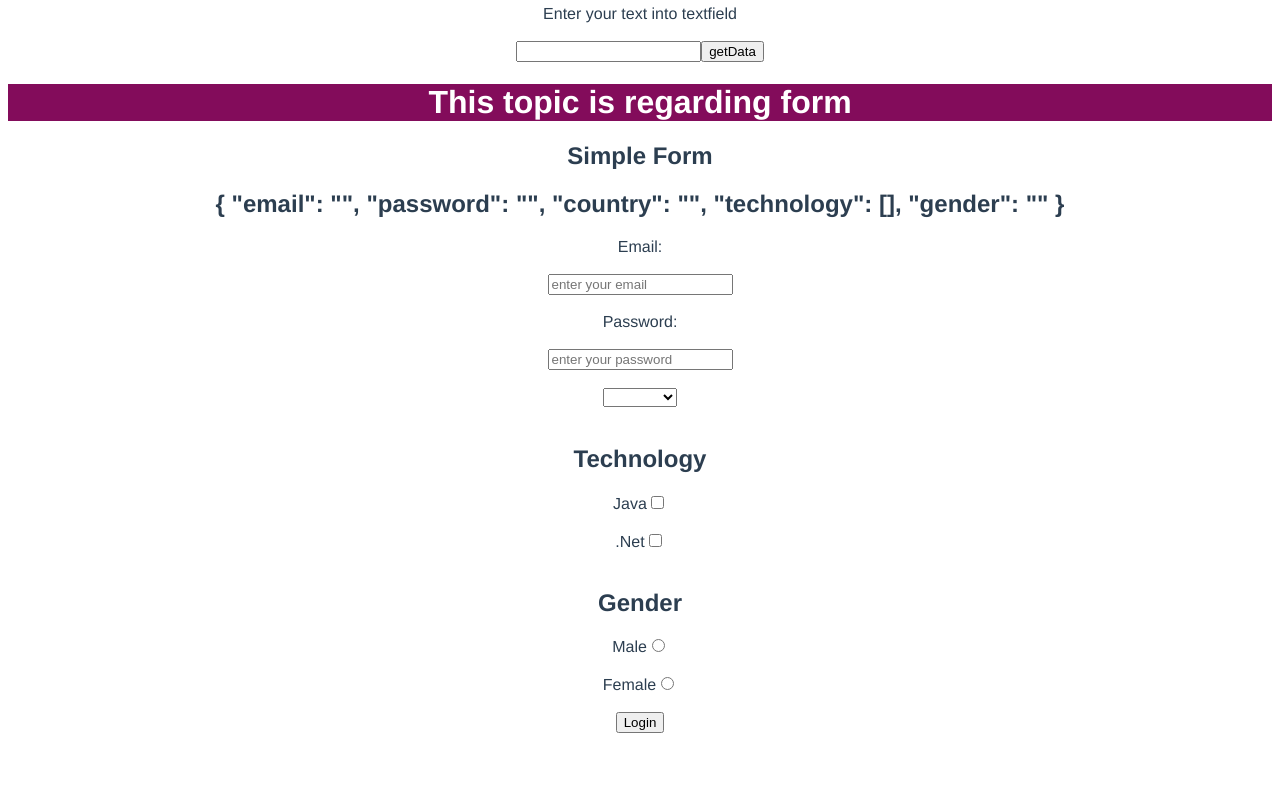
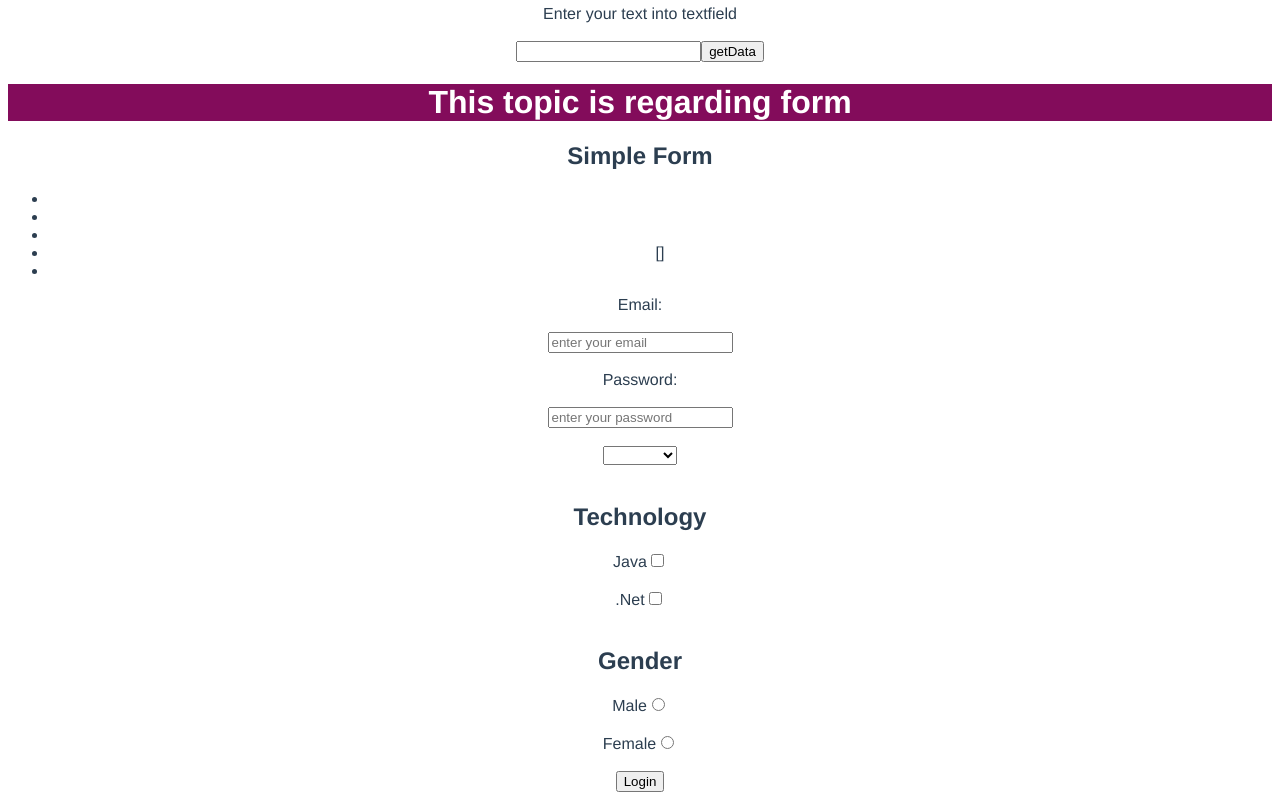
Before and after one commit to khankadir193/VueJs-Concepts, a Vue app: page / in a window 1280 px wide. Shown: the part 3453-4253 px from the top of the page. Before the commit the page ends 4194 px from the top, so only its background shows below. Built offline with nearby package versions, Linux system fonts and the light colour scheme.

Commit message:
form validation has been completed

```diff
--- a/src/components/formComponent.vue
+++ b/src/components/formComponent.vue
@@ -1,7 +1,22 @@
 <template>
 <h1>This topic is regarding form</h1>
 <h2>Simple Form</h2>
-<h2>{{ form }}</h2>
+<!-- <h2>{{ form }}</h2> -->
+
+<ul>
+    <li>{{ form.email }}</li>
+    <li>{{ form.password }}</li>
+    <li>{{ form.country }}</li>
+    <li>{{ form.technology }}</li>
+    <li>{{ form.gender }}</li>
+</ul>
+
+
+<!-- showing fields valid or not -->
+<ul v-for="item in error" v-bind:key="item">
+    <li>{{ item }} are not valid.</li>
+</ul>
+
 <label>Email:</label><br><br>
 <input type="text" placeholder="enter your email" v-model="form.email"/>
 <br><br>
@@ -53,15 +68,15 @@ export default {
         login() {
             this.error = []
             for(const item in this.form){
-                if(this.form[item] === "" || this.form[item].lengthn === 0){
+                if(this.form[item] === "" || this.form[item].length === 0){
                     this.error.push(item);
                 }
             }
 
-            if(this.error.length === 0){
-                alert('data is submitted..');
+            if(this.error.length === 0 ){
+                alert('data has been submitted.....');
             }
-            console.log('form..??',this.form);
+            console.log('form..??',this.form,'this.error....',this.error);
         }
     }
 }
```
